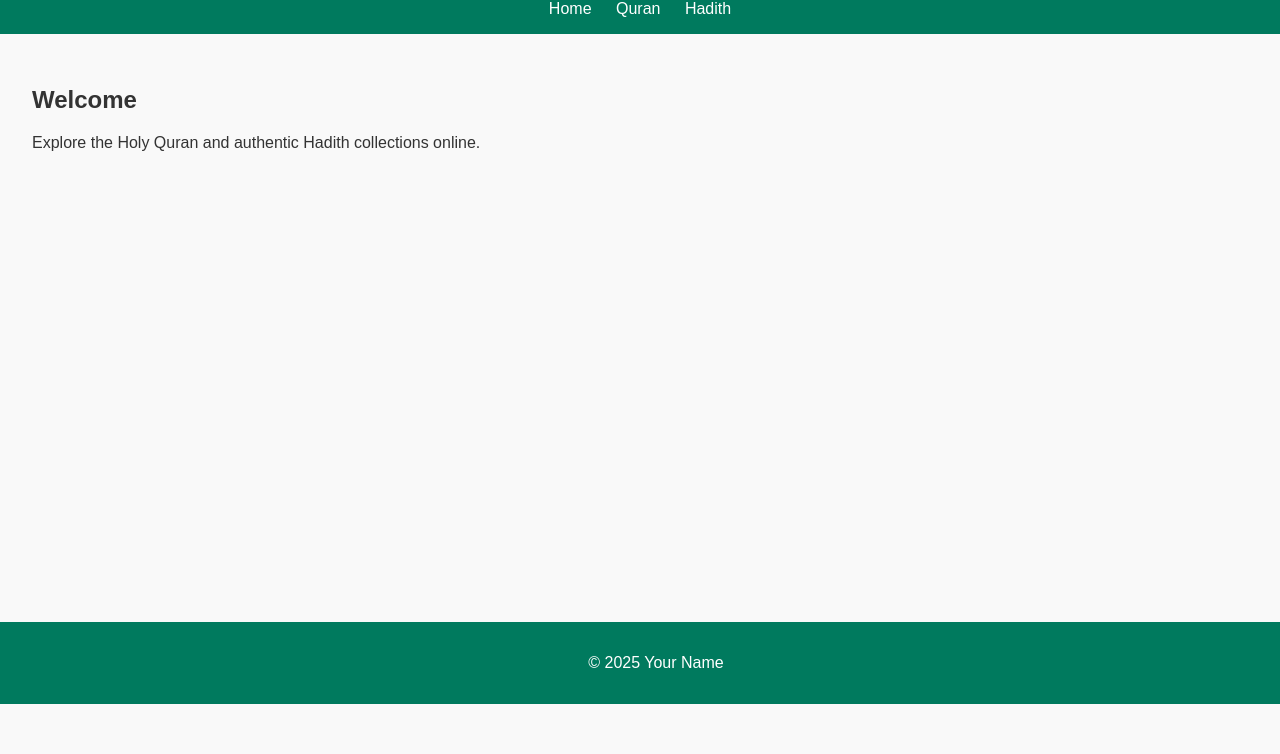
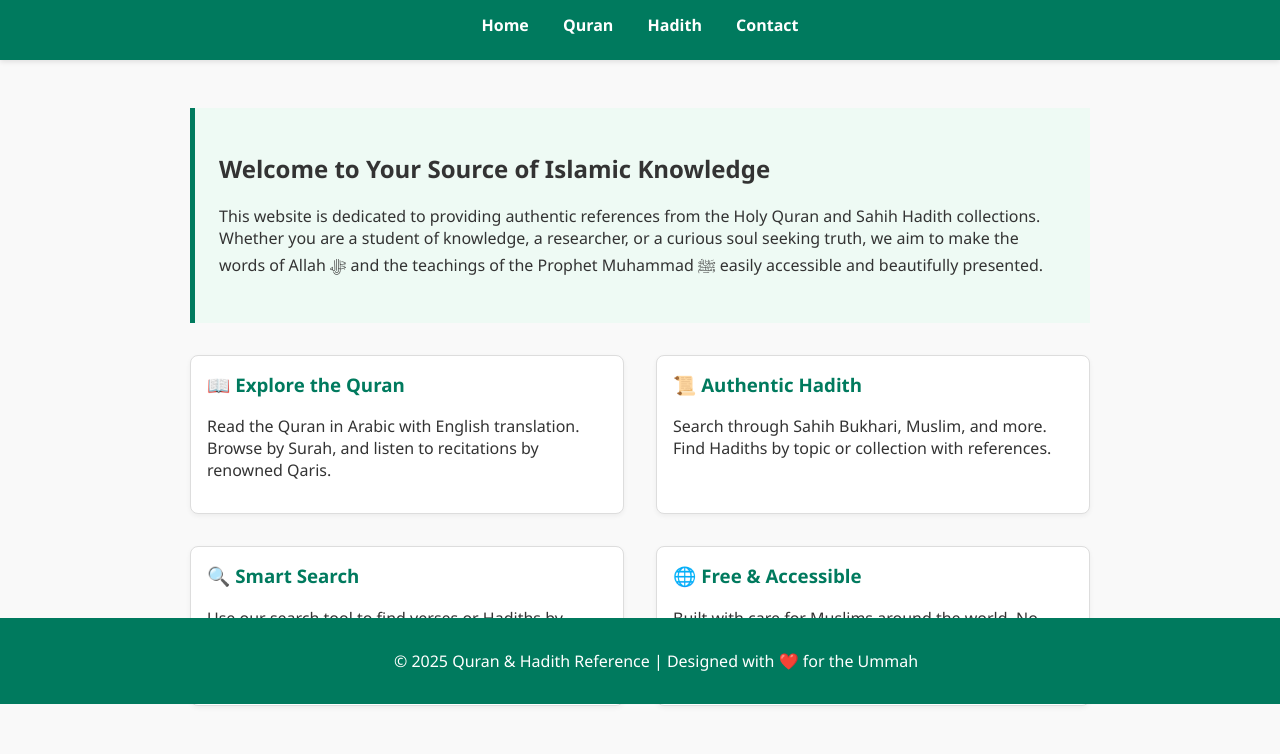
Before and after one commit to saidoutouray/Quran-Hadith-website, a plain HTML site: page index.html in a window 1280 px wide. Shown: the part 96-850 px from the top of the page. Before the commit the page ends 800 px from the top, so only its background shows below. Drawn offline with Linux system fonts and the light colour scheme.

Commit message:
Initial commit

```diff
--- a/index.html
+++ b/index.html
@@ -2,27 +2,114 @@
 <html lang="en">
 <head>
   <meta charset="UTF-8" />
-  <meta name="viewport" content="width=device-width, initial-scale=1.0" />
+  <meta name="viewport" content="width=device-width, initial-scale=1.0"/>
   <title>Quran & Hadith Reference</title>
   <link rel="stylesheet" href="style.css" />
+  <style>
+    body {
+      font-family: 'Segoe UI', Tahoma, Geneva, Verdana, sans-serif;
+      margin: 0;
+      background: #f9f9f9;
+      color: #333;
+    }
+    header {
+      background: #007a5e;
+      color: white;
+      padding: 1.5rem 0;
+      text-align: center;
+      box-shadow: 0 2px 5px rgba(0,0,0,0.1);
+    }
+    nav a {
+      margin: 0 15px;
+      color: white;
+      text-decoration: none;
+      font-weight: bold;
+    }
+    nav a:hover {
+      text-decoration: underline;
+    }
+    main {
+      padding: 3rem 2rem;
+      max-width: 900px;
+      margin: auto;
+    }
+    .intro {
+      background: #eefaf4;
+      border-left: 5px solid #007a5e;
+      padding: 1.5rem;
+      margin-bottom: 2rem;
+    }
+    .features {
+      display: flex;
+      flex-wrap: wrap;
+      gap: 2rem;
+    }
+    .feature-box {
+      background: white;
+      border: 1px solid #ddd;
+      border-radius: 8px;
+      padding: 1rem;
+      flex: 1 1 250px;
+      box-shadow: 0 2px 5px rgba(0,0,0,0.05);
+    }
+    .feature-box h3 {
+      margin-top: 0;
+      color: #007a5e;
+    }
+    footer {
+      background: #007a5e;
+      color: white;
+      text-align: center;
+      padding: 1rem;
+      margin-top: 3rem;
+    }
+  </style>
 </head>
 <body>
+
   <header>
     <h1>Quran & Hadith Reference</h1>
     <nav>
       <a href="index.html">Home</a>
       <a href="quran.html">Quran</a>
       <a href="hadith.html">Hadith</a>
+      <a href="contact.html">Contact</a>
     </nav>
   </header>
 
   <main>
-    <h2>Welcome</h2>
-    <p>Explore the Holy Quran and authentic Hadith collections online.</p>
+    <section class="intro">
+      <h2>Welcome to Your Source of Islamic Knowledge</h2>
+      <p>
+        This website is dedicated to providing authentic references from the Holy Quran and Sahih Hadith collections.
+        Whether you are a student of knowledge, a researcher, or a curious soul seeking truth, we aim to make the words
+        of Allah ﷻ and the teachings of the Prophet Muhammad ﷺ easily accessible and beautifully presented.
+      </p>
+    </section>
+
+    <section class="features">
+      <div class="feature-box">
+        <h3>📖 Explore the Quran</h3>
+        <p>Read the Quran in Arabic with English translation. Browse by Surah, and listen to recitations by renowned Qaris.</p>
+      </div>
+      <div class="feature-box">
+        <h3>📜 Authentic Hadith</h3>
+        <p>Search through Sahih Bukhari, Muslim, and more. Find Hadiths by topic or collection with references.</p>
+      </div>
+      <div class="feature-box">
+        <h3>🔍 Smart Search</h3>
+        <p>Use our search tool to find verses or Hadiths by keywords, topics, or phrases in seconds.</p>
+      </div>
+      <div class="feature-box">
+        <h3>🌐 Free & Accessible</h3>
+        <p>Built with care for Muslims around the world. No sign-up, no ads—just knowledge for the sake of Allah.</p>
+      </div>
+    </section>
   </main>
 
   <footer>
-    <p>&copy; 2025 Your Name</p>
+    <p>&copy; 2025 Quran & Hadith Reference | Designed with ❤️ for the Ummah</p>
   </footer>
+
 </body>
 </html>
```
